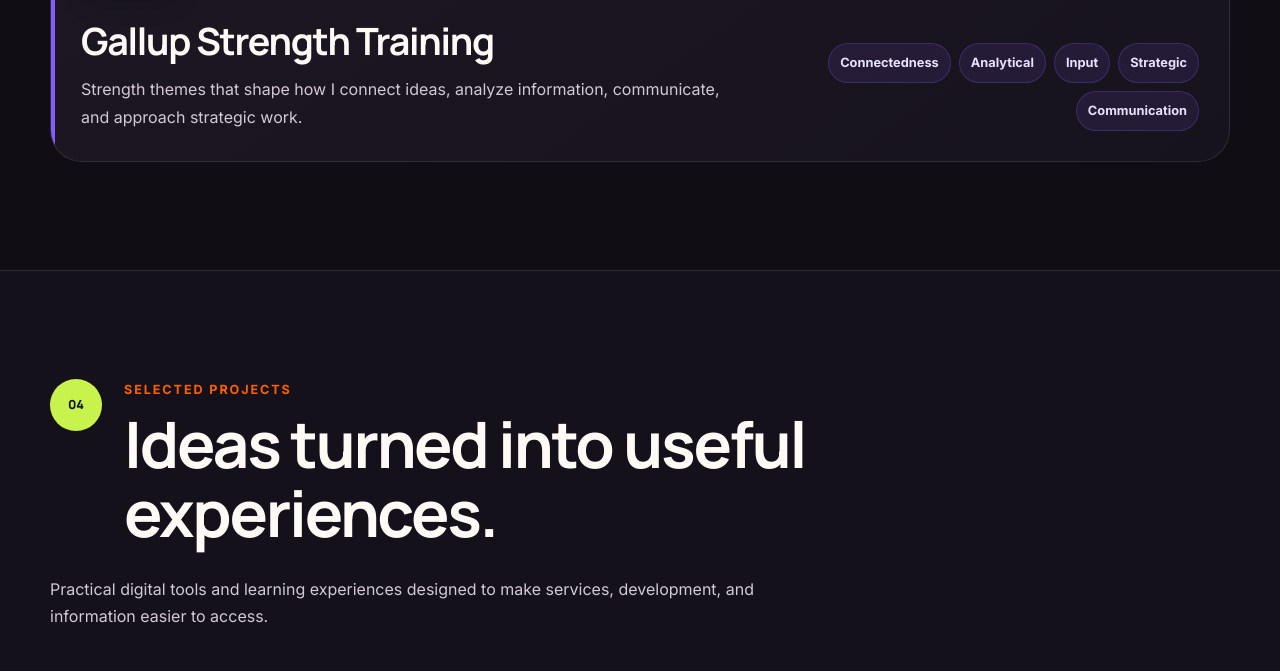
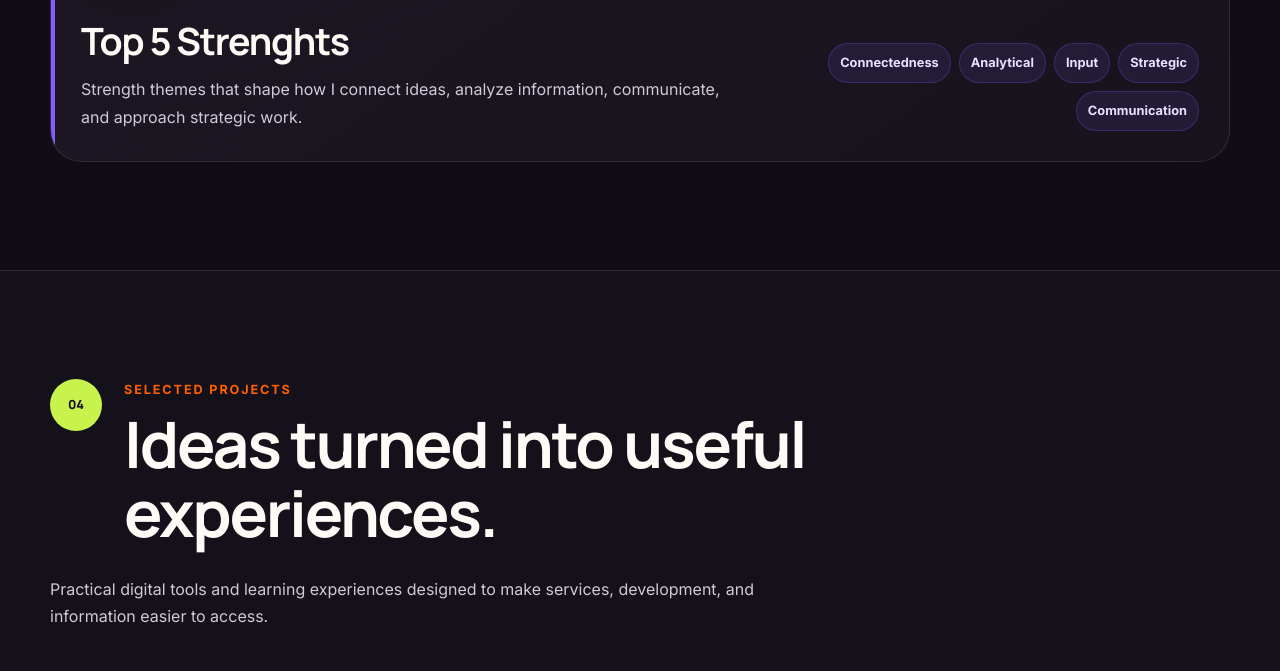
Before and after one commit to alphonsekanapi-sketch/Alphonse-Kanapi-Resume, a plain HTML site: page index.html in a window 1280 px wide. Shown: the part 4679-5350 px from the top of the page. Drawn offline with Linux system fonts and the light colour scheme.

Commit message:
Update index.html

```diff
--- a/index.html
+++ b/index.html
@@ -405,7 +405,7 @@
             </div>
             <div class="strengths-layout">
               <div>
-                <h3>Gallup Strength Training</h3>
+                <h3>Top 5 Strenghts</h3>
                 <p>Strength themes that shape how I connect ideas, analyze information, communicate, and approach strategic work.</p>
               </div>
               <div class="strength-tags" aria-label="Gallup strength themes">
```
